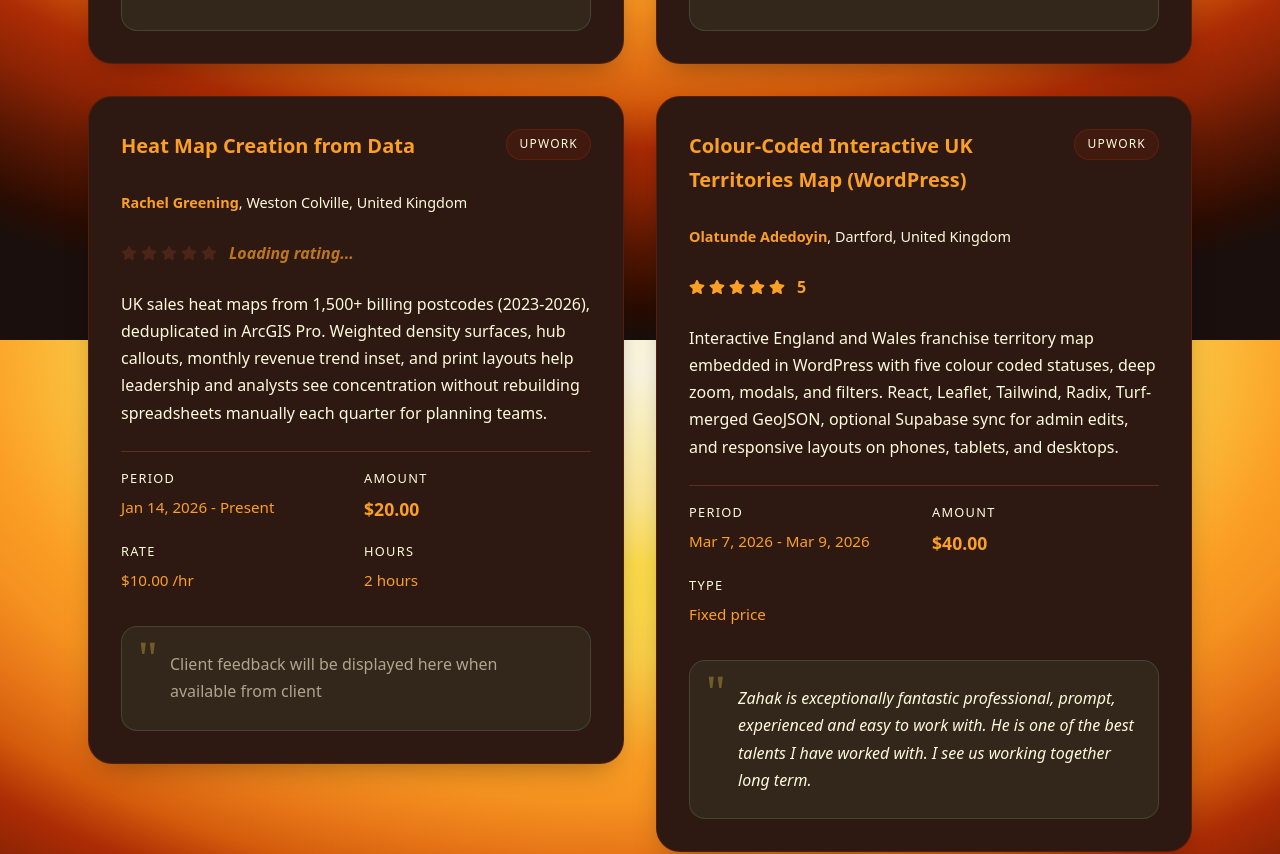
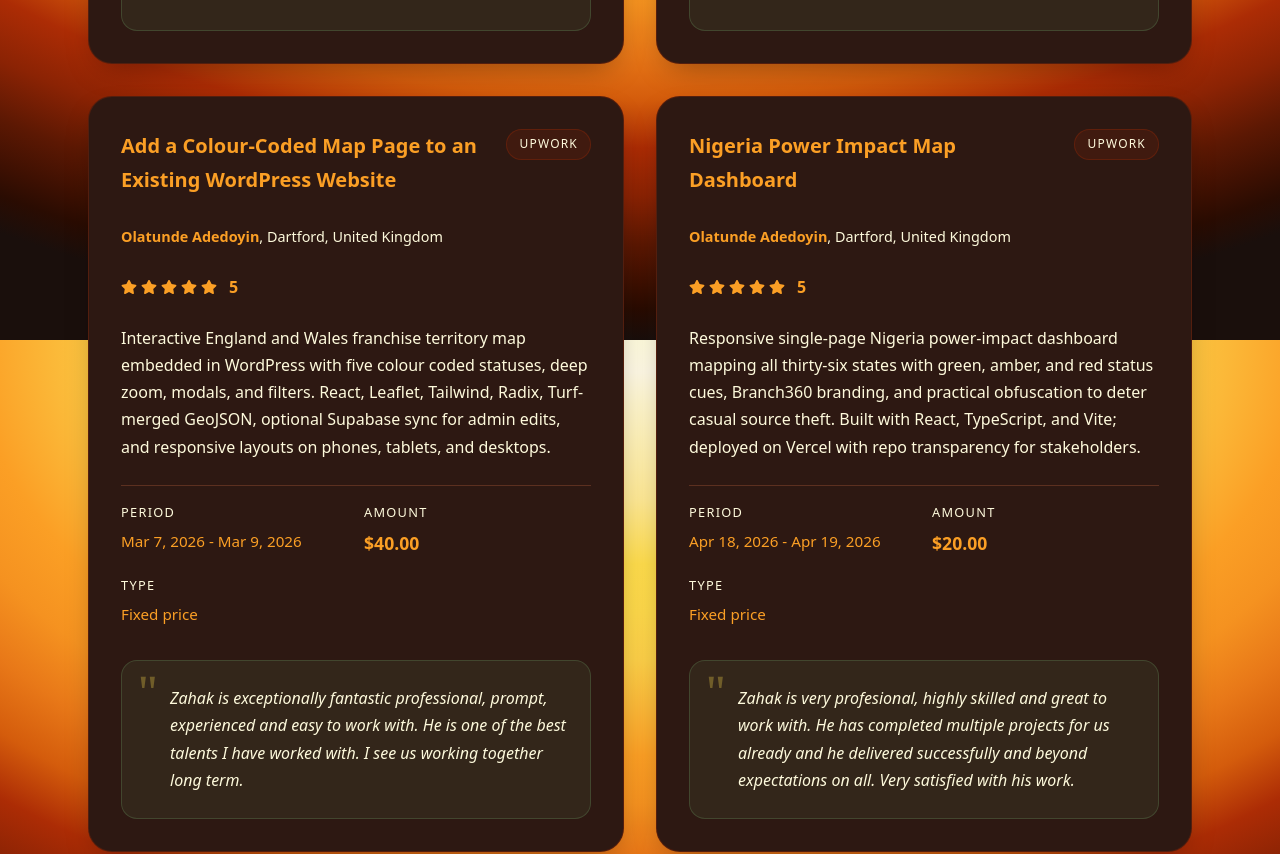
Before and after one commit to Waliz521/portfolio, a React (Vite) app: page /projects in a window 1280 px wide. Shown: the part 1260-2114 px from the top of the page. Built offline with nearby package versions, Linux system fonts and the light colour scheme; a web font is replaced by a local one.

Commit message:
Portfolio: Nigeria Power dashboard, freelance sort by amount, WordPress map title

```diff
--- a/src/data/testimonials.js
+++ b/src/data/testimonials.js
@@ -42,6 +42,48 @@ export const testimonials = [
     challenges: "The project required analyzing complex geospatial data across multiple regions, dealing with limited data availability in conflict zones, processing large volumes of satellite imagery for oil spill detection, correlating infrastructure development with environmental impacts, and creating comprehensive maps that effectively communicate complex relationships between oil development, environmental degradation, and regional conflicts.",
     solutions: "Developed a systematic approach to geospatial data collection and validation, utilizing multiple data sources including satellite imagery, open-source infrastructure databases, and historical records. Implemented automated oil spill detection techniques using SAR data processing to identify and map spill incidents. Created detailed cartographic visualizations including oil spill incident maps, infrastructure development timelines, basin maps, and regional callout maps. Organized and structured geospatial data into comprehensive geodatabases to support the research dossier. Synthesized findings into clear, actionable sections that contributed significantly to the final document.",
     results: "Successfully delivered comprehensive geospatial analysis contributing to Sections 8, 9, and 10 of a major research dossier. Created multiple high-quality maps including oil spill incident visualizations, infrastructure development timelines, regional basin maps, and health impact assessments. The work provided critical geospatial evidence linking oil infrastructure development to environmental impacts and regional conflicts. Section 10 served as a comprehensive summary of all geospatial contributions, demonstrating the scope and impact of the mapping and analysis work completed over 283 hours of dedicated research and cartographic design.",
+  },
+  {
+    id: "nigeria-power-impact-dashboard",
+    title: "Nigeria Power Impact Map Dashboard",
+    description:
+      "Responsive single-page Nigeria power-impact dashboard mapping all thirty-six states with green, amber, and red status cues, Branch360 branding, and practical obfuscation to deter casual source theft. Built with React, TypeScript, and Vite; deployed on Vercel with repo transparency for stakeholders.",
+    rating: 5.0,
+    dateRange: "Apr 18, 2026 - Apr 19, 2026",
+    amount: "$20.00",
+    paymentType: "fixed",
+    testimonial:
+      "Zahak is very profesional, highly skilled and great to work with. He has completed multiple projects for us already and he delivered successfully and beyond expectations on all. Very satisfied with his work.",
+    platform: "Upwork",
+    clientName: "Olatunde Adedoyin",
+    clientLocation: "Dartford, United Kingdom",
+    category: "freelance",
+    links: [
+      {
+        label: "Live demo",
+        url: "https://nigeria-power-impact-dashboard.vercel.app/",
+      },
+      {
+        label: "Source code",
+        url: "https://github.com/Waliz521/Nigeria-Power-Impact-Dashboard",
+      },
+    ],
+    detailedDescription:
+      "Delivered a standalone, single-page interactive map dashboard focused on Nigeria, with geometry for all 36 states and a clear traffic-light visual language: green for stable conditions, amber for warning, and red for critical. The experience integrates the client’s Branch360 branding and is fully responsive across common breakpoints. The build also includes pragmatic code-protection measures aimed at discouraging unauthorized copying while keeping the shipped bundle maintainable for the client’s team.",
+    technologies: [
+      "React",
+      "TypeScript",
+      "Vite",
+      "Interactive mapping & state-level polygons",
+      "Responsive layout",
+      "Vercel (deployment)",
+    ],
+    challenges:
+      "Keeping a dense national map legible on small screens, applying consistent status semantics across every state, matching supplied branding without cluttering the map chrome, and balancing client requests for copy protection with performance and long-term maintainability.",
+    solutions:
+      "Structured the UI around a single dashboard view with responsive spacing and typography, used a simple three-tier status palette for quick scanning, placed Branch360 assets per brand guidelines, and implemented lightweight protection patterns suitable for a public Vite build while documenting behavior in the open repository.",
+    results:
+      "Completed as a fixed-price contract with a 5.0 client rating; milestone funded and released on schedule. The dashboard is live on Vercel and the implementation is published on GitHub for review and handoff.",
   },
   {
     id: "rome-hotel-map",
@@ -107,7 +149,7 @@ export const testimonials = [
   },
   {
     id: "uk-territories-wordpress-map",
-    title: "Colour-Coded Interactive UK Territories Map (WordPress)",
+    title: "Add a Colour-Coded Map Page to an Existing WordPress Website",
     description:
       "Interactive England and Wales franchise territory map embedded in WordPress with five colour coded statuses, deep zoom, modals, and filters. React, Leaflet, Tailwind, Radix, Turf-merged GeoJSON, optional Supabase sync for admin edits, and responsive layouts on phones, tablets, and desktops.",
     rating: 5.0,
@@ -280,7 +322,26 @@ export function getTestimonialById(id) {
   return testimonials.find((testimonial) => testimonial.id === id);
 }
 
+/** Parses Upwork-style money strings (e.g. "$2,264.00") for sorting; null/invalid → no numeric value. */
+function parseMoneyAmount(amount) {
+  if (amount == null || typeof amount !== "string") return null;
+  const cleaned = amount.replace(/,/g, "").replace(/[^0-9.]/g, "");
+  const n = parseFloat(cleaned);
+  return Number.isFinite(n) ? n : null;
+}
+
 // Helper function to get testimonials by category
 export function getTestimonialsByCategory(category) {
-  return testimonials.filter((testimonial) => testimonial.category === category);
+  const list = testimonials.filter((testimonial) => testimonial.category === category);
+  if (category === "freelance") {
+    return [...list].sort((a, b) => {
+      const na = parseMoneyAmount(a.amount);
+      const nb = parseMoneyAmount(b.amount);
+      if (na == null && nb == null) return 0;
+      if (na == null) return 1;
+      if (nb == null) return -1;
+      return nb - na;
+    });
+  }
+  return list;
 }
```
Also changed, not shown: 1 other file (tests, documents, lock files or other folders).
